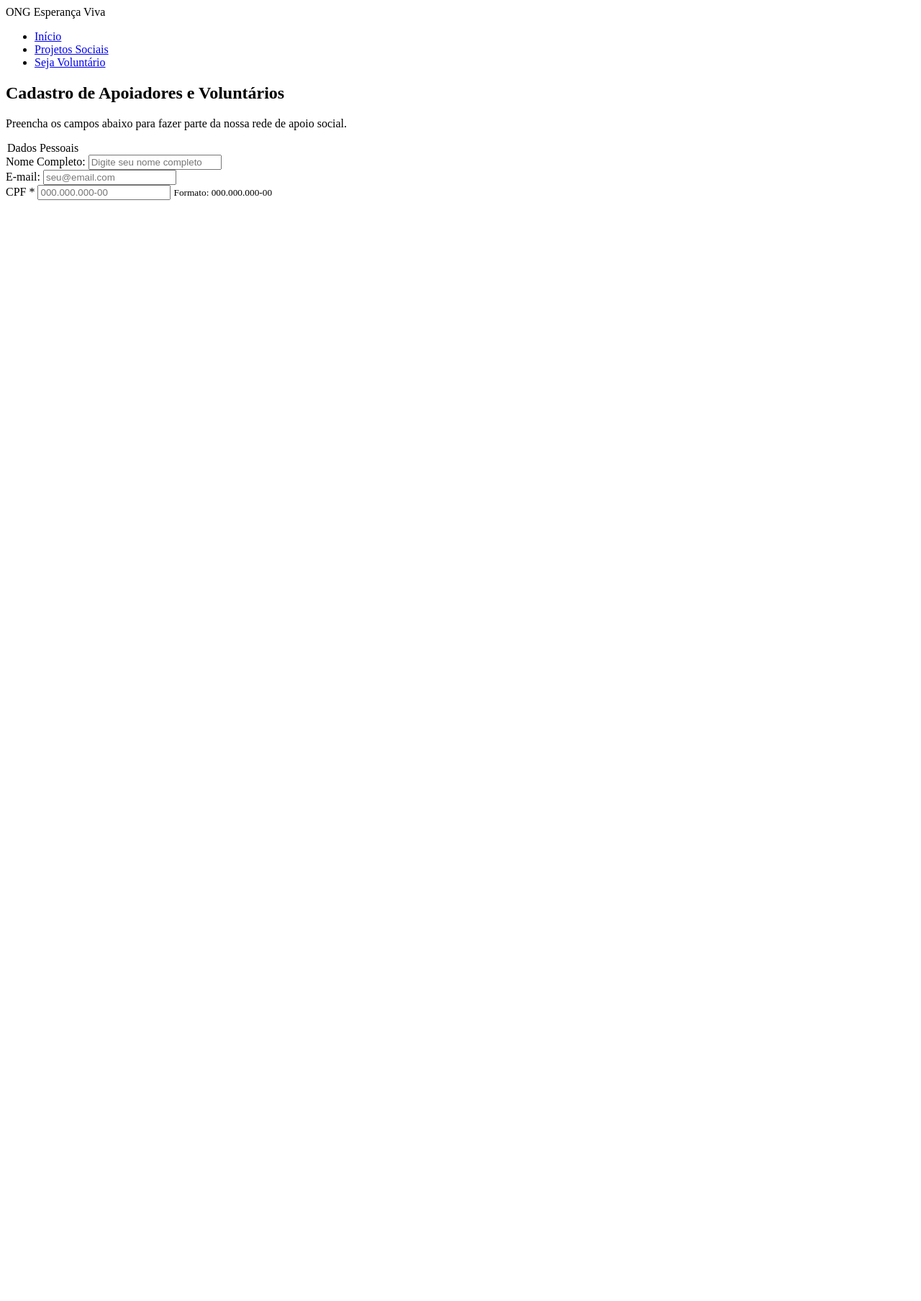
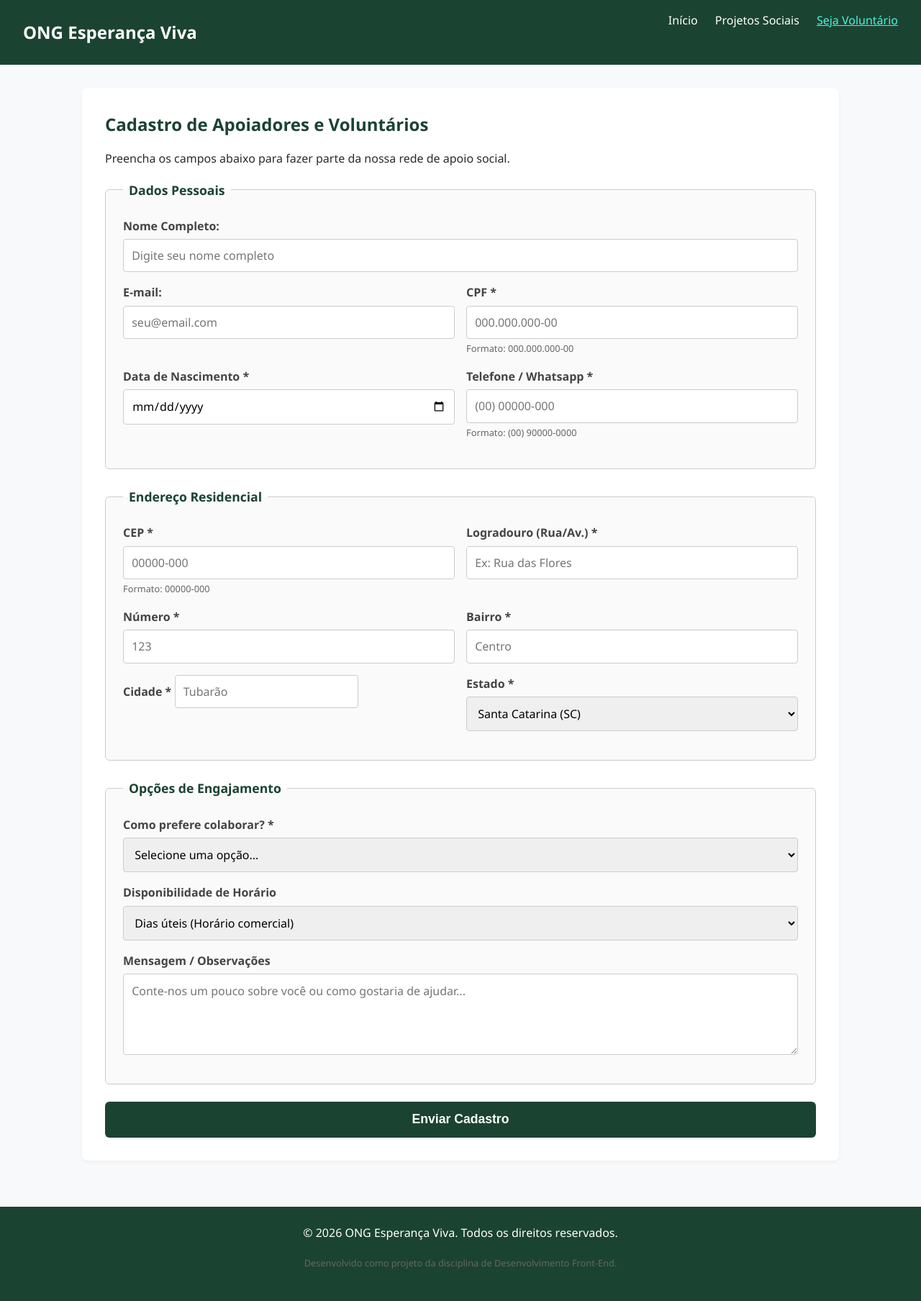
Before and after one commit to cristiermc/CruzeiroDoSul, a plain HTML site: page Front-End_para_Web/Atividade Prática/cadastro.html in a window 1280 px wide. Shown: the whole page at 72% size. Before the commit the page ends 800 px from the top, so only its background shows below. Drawn offline with Linux system fonts and the light colour scheme; files that its build step writes are made by us from their sources.

Commit message:
feat(frontend): estrutura páginas HTML5 semânticas e refatora CSS externo

```diff
--- a/Front-End_para_Web/Atividade Prática/cadastro.html
+++ b/Front-End_para_Web/Atividade Prática/cadastro.html
@@ -4,7 +4,7 @@
     <meta charset="UTF-8">
     <meta name="viewport" content="width=device-width, initial-scale=1.0">
     <title>Cadastro de Apoiador - ONG Esperança Viva</title>
-    <link rel="stylesheet" href="style.css">
+    <link rel="stylesheet" href="css/style.css">
 </head>
 <body>
 
@@ -25,6 +25,7 @@
             <p>Preencha os campos abaixo para fazer parte da nossa rede de apoio social.</p>
 
             <form action="#" method="POST">
+                <fieldset>
                     <legend>Dados Pessoais</legend>
 
                     <div class="form-group">
@@ -53,9 +54,123 @@
                             <small>Formato: 000.000.000-00</small>
                         </div>
                     </div>
+
+                    <div class="form-row">
+                        <div class="form-group">
+                            <label for="nascimento">Data de Nascimento *</label>
+                            <input type="date" id="nascimento" name="nascimento" required>
+                        </div>
+
+                        <div class="form-group">
+                            <label for="telefone">Telefone / Whatsapp *</label>
+                            <input
+                                type="tel"
+                                id="telefone"
+                                name="telefone"
+                                required
+                                pattern="\(\d{2}\)\s?\d{4,5}-\d{4}"
+                                placeholder="(00) 00000-000"
+                                maxlength="15"
+                                title="Digite o telefone no formato: (00) 90000-0000"
+                            >
+                            <small> Formato: (00) 90000-0000</small>
+                        </div>
+                    </div>
+                </fieldset>
+
+                <fieldset>
+                    <legend>Endereço Residencial</legend>
+
+                    <div class="form-row">
+                        <div class="form-group">
+                            <label for="cep">CEP *</label>
+                            <input
+                                type="text"
+                                id="cep"
+                                name="cep"
+                                required
+                                pattern="\d{5}-\d{3}"
+                                placeholder="00000-000"
+                                maxlength="9"
+                                title="Digite o CEP no formato: 00000-000"
+                            >
+                            <small>Formato: 00000-000</small>
+                        </div>
+
+                        <div class="form-group">
+                          <label for="rua">Logradouro (Rua/Av.) *</label>
+                          <input type="text" id="rua" name="rua" required placeholder="Ex: Rua das Flores">
+                        </div>
+                    </div>
+
+                    <div class="form-row">
+                        <div class="form-group">
+                            <label for="numero">Número *</label>
+                            <input type="text" id="numero" name="numero" required placeholder="123">
+                        </div>
+
+                        <div class="form-group">
+                            <label for="bairro">Bairro *</label>
+                            <input type="text" id="bairro" name="bairro" required placeholder="Centro">
+                        </div>
+                    </div>
+
+                    <div class="form-row">
+                        <div class="fomr-group">
+                            <label for="cidade">Cidade *</label>
+                            <input type="text" id="cidade" name="cidade" required placeholder="Tubarão">
+                        </div>
+
+                        <div class="form-group">
+                            <label for="estado">Estado *</label>
+                            <select id="estado" name="estado" required>
+                                <option value="SC" selected>Santa Catarina (SC)</option>
+                                <option value="PR">Paraná (PR)</option>
+                                <option value="RS">Rio Grande do Sul (RS)</option>
+                                <option value="SP">São Paulo (SP)</option>
+                            </select>
+                        </div>
+                    </div>
+                </fieldset>
+
+                <fieldset>
+                    <legend>Opções de Engajamento</legend>
+
+                    <div class="form-group">
+                        <label for="tipo-apoio">Como prefere colaborar? *</label>
+                        <select id="tipo-apoio" name="tipo-apoio" required>
+                            <option value="">Selecione uma opção...</option>
+                            <option value="voluntario">Voluntário de Ações Presenciais</option>
+                            <option value="doador">Doador Financeiro Mensal</option>
+                            <option value="ambos">Voluntário e Doador</option>
+                        </select>
+                    </div>
+
+                    <div class="form-group">
+                        <label for="disponibilidade">Disponibilidade de Horário</label>
+                        <select id="diponibilidade" name="disponibilidade">
+                            <option value="semana-comercial">Dias úteis (Horário comercial)</option>
+                            <option value="semana-noite">Dias úteis (Período noturno)</option>
+                            <option value="finais-semana">Finais de Semana</option>
+                        </select>
+                    </div>
+
+                    <div class="form-group">
+                        <label for="mensagem">Mensagem / Observações</label>
+                        <textarea name="mensagem" id="mensagem" rows="4" placeholder="Conte-nos um pouco sobre você ou como gostaria de ajudar..."></textarea>
+                    </div>
+                </fieldset>
+
+                <button type="submit">Enviar Cadastro</button>
+
             </form>
         </section>
     </main>
 
+    <footer>
+        <p>&copy; 2026 ONG Esperança Viva. Todos os direitos reservados.</p>
+        <p><small>Desenvolvido como projeto da disciplina de Desenvolvimento Front-End.</small></p>
+    </footer>
+
 </body>
 </html>
--- a/Front-End_para_Web/Atividade Prática/css/style.css
+++ b/Front-End_para_Web/Atividade Prática/css/style.css
@@ -0,0 +1,270 @@
+/* Variable e Reset */
+:root {
+    --primary: #1b4332;
+    --secondary: #2d6a4f;
+    --accent: #48f3dc;
+    --text: #2b2b2b;
+    --bg: #f8f9fa;
+    --white: #ffffff;
+}
+
+* {
+    box-sizing: border-box;
+    margin: 0;
+    padding: 0;
+}
+
+/* Layout Geral */
+body {
+    font-family: 'Segoe UI', Tahoma, Geneva, Verdana, sans-serif;
+    line-height: 1.6;
+    color: var(--text);
+    background-color: var(--bg);
+    display: flex;
+    flex-direction: column;
+    min-height: 100vh;
+}
+
+/* Cabeçalho e Navegação */
+header {
+    background-color: var(--primary);
+    color: var(--white);
+    padding: 1rem 2rem;
+    display: flex;
+    justify-content: space-between;
+    align-items: center;
+    flex-wrap: wrap;
+}
+
+header .logo {
+    font-size: 1.5rem;
+    font-weight: bold;
+}
+
+nav ul {
+    display: flex;
+    list-style: none;
+    gap: 1.5rem;
+}
+
+nav a {
+    color: var(--white);
+    text-decoration: none;
+    font-weight: 500;
+    transition: color 0.3s;
+}
+
+nav a:hover, nav a.active {
+    color: var(--accent);
+    text-decoration: underline;
+}
+
+/* Conteúdo Principal */
+main {
+    max-width: 1100px;
+    margin: 2rem auto;
+    padding: 0 1.5rem;
+    flex: 1;
+    width: 100%;
+}
+
+section, aside {
+    background: var(--white);
+    padding: 2rem;
+    border-radius: 8px;
+    margin-bottom: 2rem;
+    box-shadow: 0 2px 5px rgba(0, 0, 0, 0.05);
+}
+
+h1, h2, h3 {
+    color: var(--primary);
+    margin-bottom: 1rem;
+}
+
+p {
+    margin-bottom: 1rem;
+}
+
+/* Mídia e imagens */
+figure {
+    margin-top: 1.5rem;
+    text-align: center;
+}
+
+figure img {
+    max-width: 100%;
+    height: auto;
+    border-radius: 8px;
+}
+
+figcaption {
+    font-size: 0.9rem;
+    color: #666;
+    margin-top: 0.5rem;
+    font-style: italic;
+}
+
+/* Grids e Cards */
+.grid-pilares, .grid-projetos {
+    display: grid;
+    grid-template-columns: repeat(auto-fit, minmax(280px, 1fr));
+    gap: 1.5rem;
+    margin-top: 1.5rem;
+}
+
+article {
+    background: var(--bg);
+    padding: 1.5rem;
+    border-left: 4px solid var(--secondary);
+    border-radius: 6px;
+    display: flex;
+    flex-direction: column;
+    justify-content: space-between;
+}
+
+article h3 {
+    color: var(--secondary);
+}
+
+ul {
+    margin-left: 1.5rem;
+    margin-bottom: 1rem;
+}
+
+li {
+    margin-bottom: 1rem;
+}
+
+/* Endereço e Contato */
+address {
+    font-style: normal;
+}
+
+address ul {
+    list-style: none;
+    margin-left: 0;
+}
+
+address li {
+    margin-bottom: 0.5rem;
+}
+
+address a {
+    color: var(--secondary);
+    text-decoration: none;
+    font-weight: bold;
+}
+
+address a.hover {
+    text-decoration: underline;
+}
+
+/* Caixas de Doação */
+.grid-doacao {
+    display: grid;
+    grid-template-columns: repeat(auto-fit, minmax(250px, 1fr));
+}
+
+.card-doacao {
+    background: var(--accent);
+    padding: 1.2rem;
+    border-radius: 6px;
+    border-left: 4px solid var(--primary);
+}
+
+/* Depoimentos */
+blockquote {
+    font-style: italic;
+    background: #f0f7f4;
+    border-left: 4px solid var(--secondary);
+    padding: 1rem;
+    margin-bottom: 1rem;
+    border-radius: 0 8px 8px 0;
+}
+
+cite {
+    display: block;
+    margin-top: 0.5rem;
+    font-weight: bold;
+    font-style: normal;
+}
+
+/* Formulário de Cadastro */
+fieldset {
+    border: 1px solid #cccccc;
+    border-radius: 6px;
+    padding: 1.5rem;
+    margin-bottom: 1.5rem;
+    background-color: #fafafa;
+}
+
+legend {
+    font-weight: bold;
+    color: var(--primary);
+    padding: 0 0.5rem;
+    font-size: 1.1rem;
+}
+
+.form-group {
+    display: flex;
+    flex-direction: column;
+    margin-bottom: 1rem;
+}
+
+.form-row {
+    display: grid;
+    grid-template-columns: repeat(auto-fit, minmax(200px, 1fr));
+    gap: 1rem;
+}
+
+label {
+    font-weight: 600;
+    margin-bottom: 0.3rem;
+    color: #444;
+}
+
+input, select, textarea {
+    padding: 0.7rem;
+    border: 1px solid #ccc;
+    border-radius: 4px;
+    font-size: 1rem;
+    font-family: inherit;
+}
+
+input:focus, select:focus, text:focus {
+    outline: none;
+    border-color: var(--secondary);
+    box-shadow: 0 0 4px rgba(45, 106, 79, 0.4);
+}
+
+small {
+    color: #666;
+    font-size: 0.8rem;
+    margin-top: 0.2rem;
+}
+
+button[type="submit"] {
+    background-color: var(--primary);
+    color: var(--white);
+    border: none;
+    padding: 0.9rem 2rem;
+    font-size: 1.1rem;
+    font-weight: bold;
+    border-radius: 6px;
+    cursor: pointer;
+    width: 100%;
+    transition: background-color 0.3s;
+}
+
+button[type="submit"]:hover{
+    background-color: var(--secondary);
+}
+
+/* Rodapé */
+footer {
+    background-color: var(--primary);
+    color: var(--white);
+    text-align: center;
+    padding: 1.5rem;
+    margin-top: auto;
+}
```
Also changed, not shown: Front-End_para_Web/Atividade Prática/index.html (+2 -2 lines), Front-End_para_Web/Atividade Prática/projetos.html (+1 -1 lines). Lines whose indentation alone changed are shown as unchanged.
